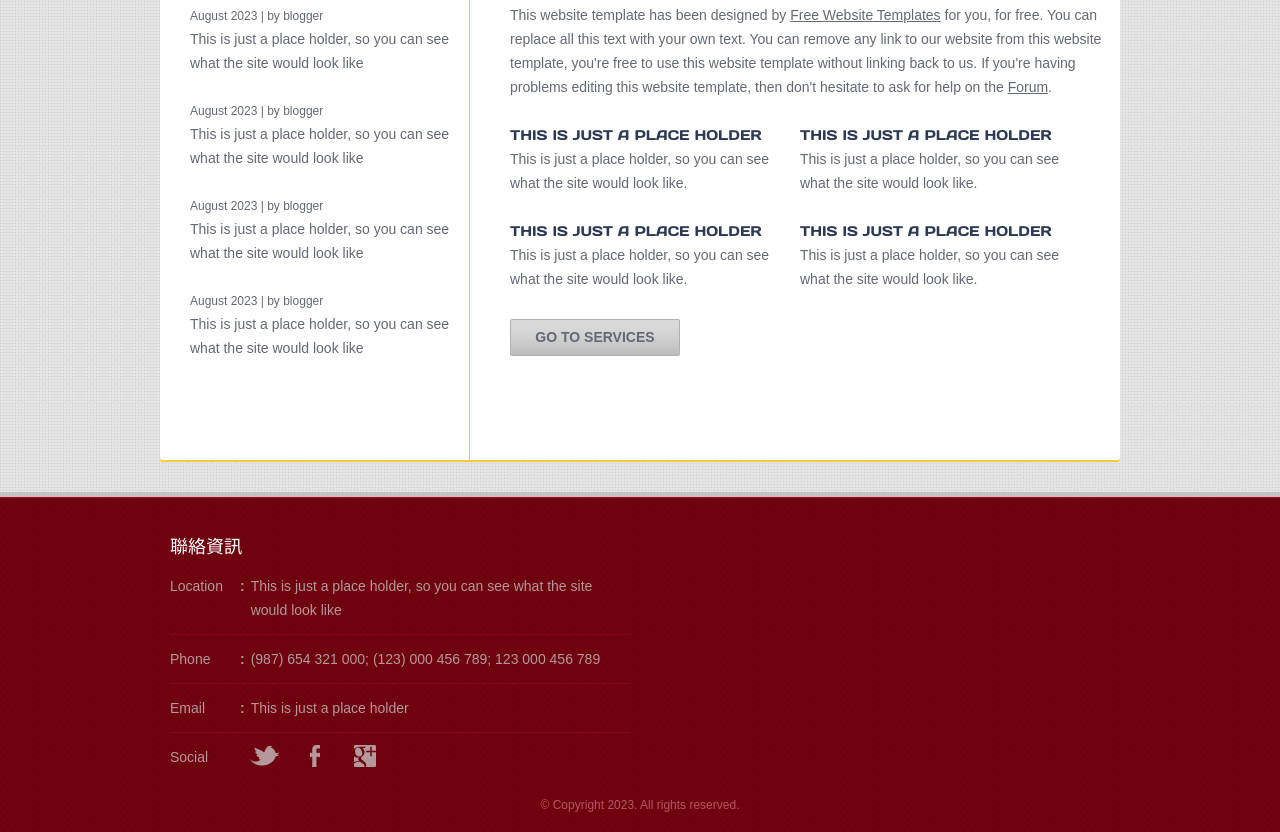
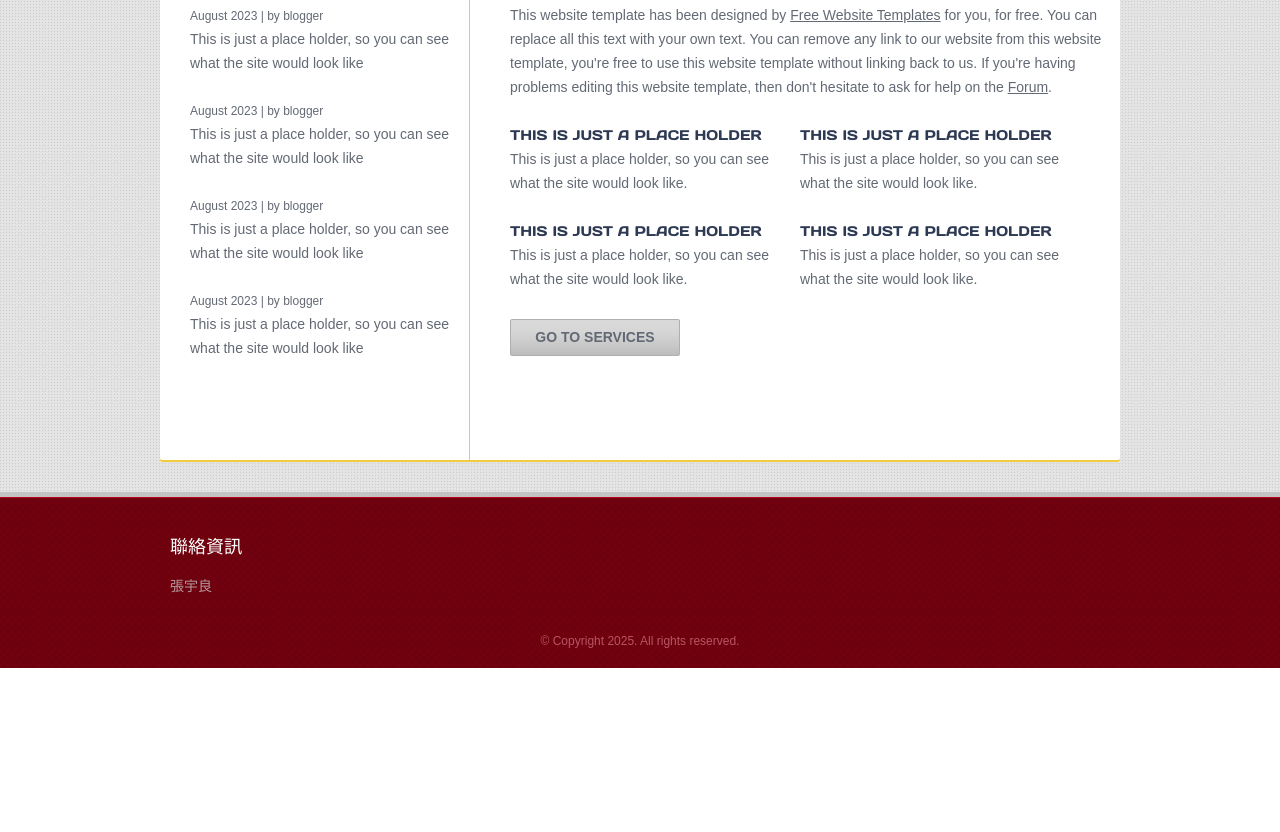
Before and after one commit to coolboy04038-ui/002, a plain HTML site: page index.html in a window 1280 px wide. Shown: the part 617-1449 px from the top of the page. After the commit the page ends 1285 px from the top, so only its background shows below. Drawn offline with Linux system fonts and the light colour scheme.

Commit message:
Add files via upload

```diff
--- a/index.html
+++ b/index.html
@@ -99,30 +99,16 @@
 						<h3>聯絡資訊</h3>
 						<ul>
 							<li>
-								<span>Location</span><strong>:</strong>
+
 								<p>
-									This is just a place holder, so you can see what the site would look like
+									張宇良
 								</p>
 							</li>
-							<li>
-								<span>Phone</span><strong>:</strong>
-								<p>
-									(987) 654 321 000; (123) 000 456 789; 123 000 456 789
-								</p>
-							</li>
-							<li>
-								<span>Email</span><strong>:</strong>
-								<p>
-									This is just a place holder
-								</p>
-							</li>
-							<li>
-								<span>Social</span><a href="http://freewebsitetemplates.com/go/twitter/" target="_blank" class="twitter"></a><a href="http://freewebsitetemplates.com/go/facebook/" target="_blank" class="facebook"></a><a href="http://freewebsitetemplates.com/go/googleplus/" target="_blank" class="googleplus"></a>
-							</li>
+
 						</ul>
 					</div>
 					<p id="footnote">
-						© Copyright 2023. All rights reserved.
+						© Copyright 2025. All rights reserved.
 					</p>
 				</div>
 			</div>
```
